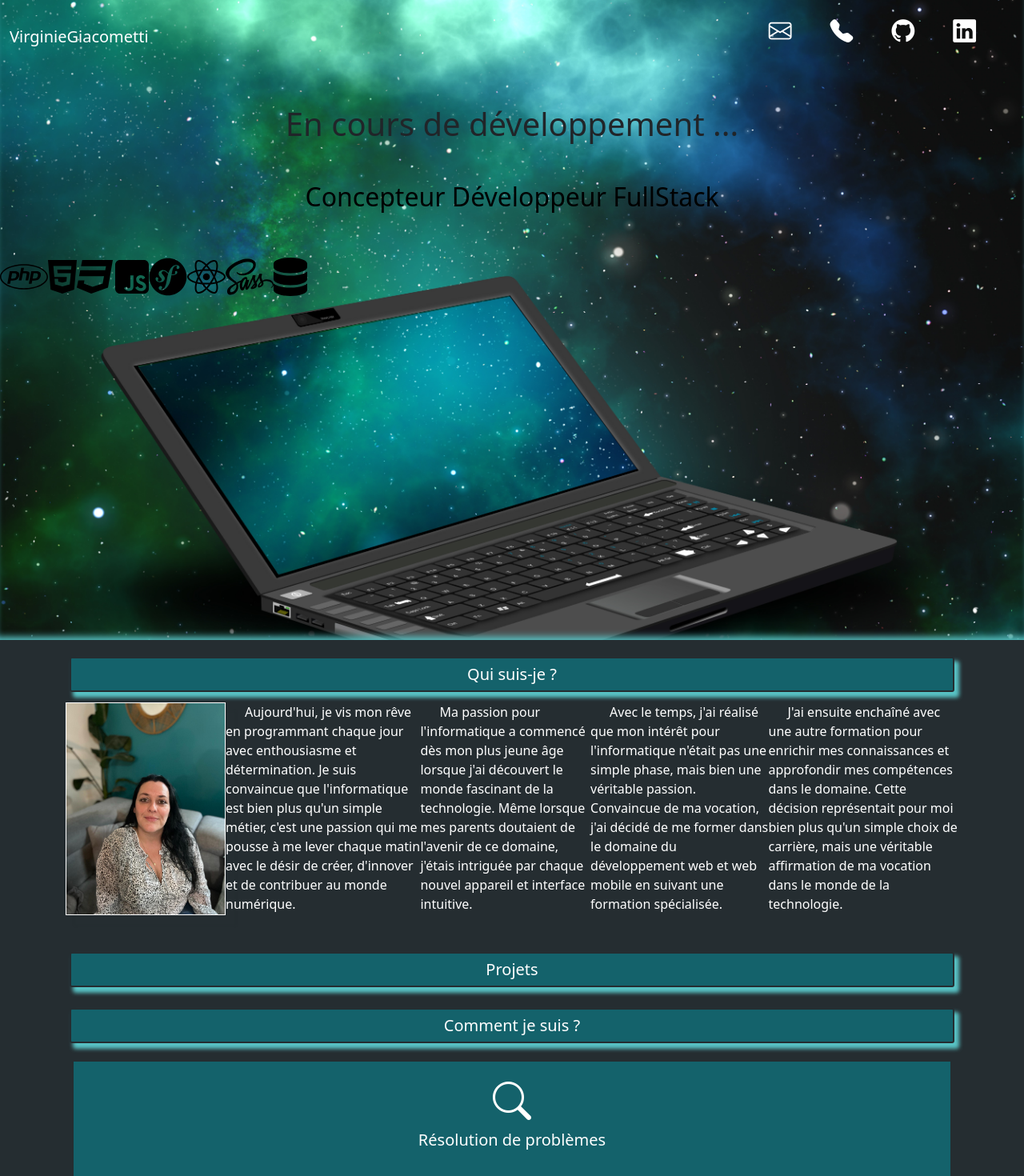
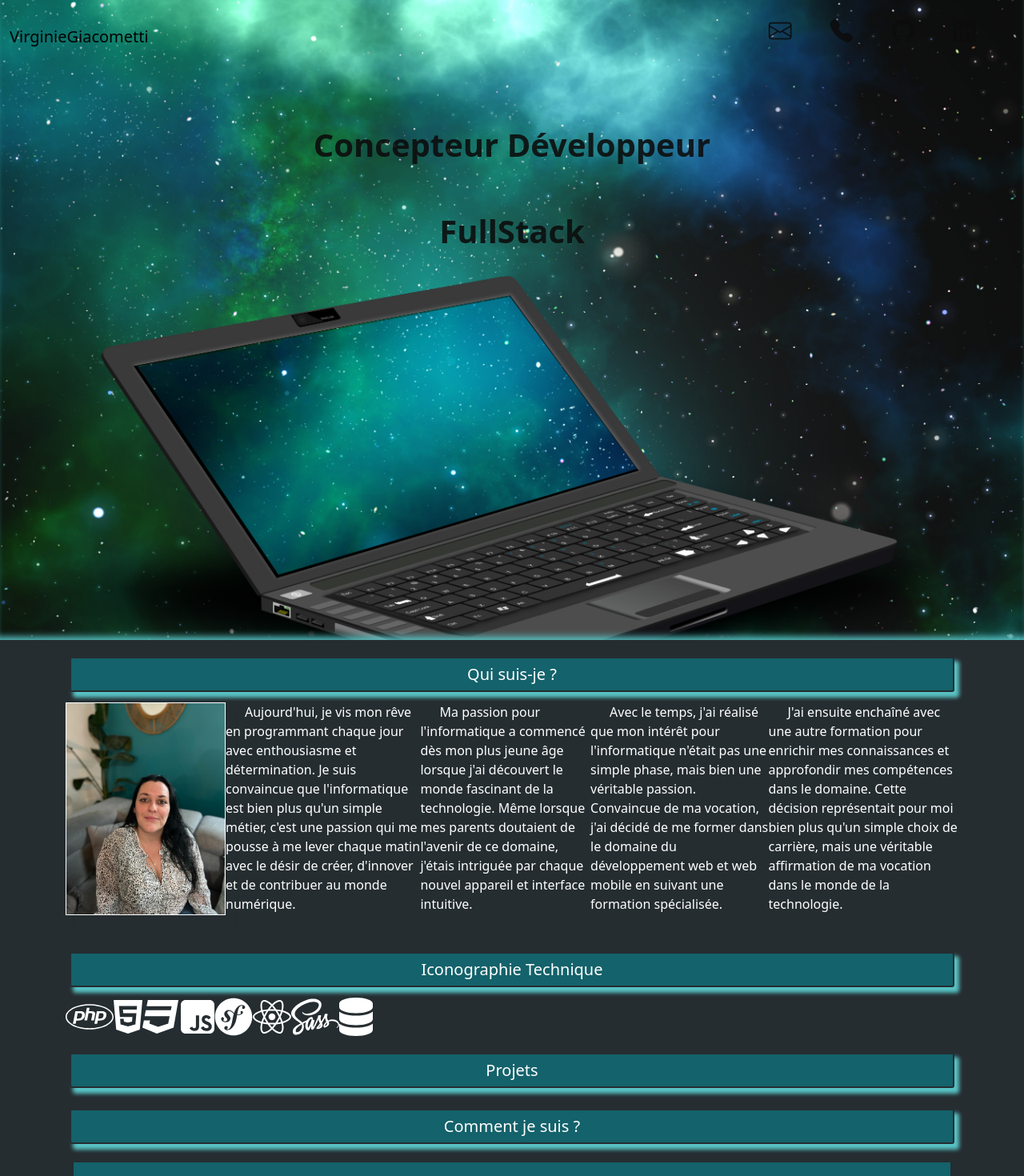
Before and after one commit to lana-12/portFolioReactTS, a React (Create React App) app: page / in a window 1280 px wide. Shown: the top 1470 px of the page at 80% size. Built offline with nearby package versions, Linux system fonts and the light colour scheme.

Commit message:
Change and add style

```diff
--- a/src/components/Home.tsx
+++ b/src/components/Home.tsx
@@ -6,21 +6,25 @@ import Training from './Training';
 import CustomOffcanvas from './utils/CustomOffcanvas';
 import Button from 'react-bootstrap/Button';
 import SoftSkills from './SoftSkills';
+import Stack from './Stack';
 
 const Home = () => {
   const [showAbout, setShowAbout] = useState(false);
   const [showTraining, setShowTraining] = useState(false);
   const [showSoftSkills, setShowSoftSkills] = useState(false);
+  const [showStack, setShowStack] = useState(false);
 
   const handleCloseAbout = () => setShowAbout(false);
   const handleCloseTraining = () => setShowTraining(false);
   const handleCloseSoftSkills = () => setShowSoftSkills(false);
+  const handleCloseStack = () => setShowStack(false);
 
 
 
   return (
     <>
     <section className='boxBtn container'>
+
       <section className=' my-3' >
         <div className="d-grid gap-2">
           <Button
@@ -34,6 +38,23 @@ const Home = () => {
             content={<About />}
             show={showAbout}
             handleClose={handleCloseAbout}
+          />
+        </div>
+      </section>
+
+      <section className=' my-3' >
+        <div className="d-grid gap-2">
+          <Button
+          className='btnCustomLink'
+            // variant="secondary"
+            size="lg"
+            onClick={() => setShowStack(true)}>Iconographie Technique
+          </Button>
+          <CustomOffcanvas
+            title="Iconographies Technique"
+            content={<Stack/>}
+            show={showStack}
+            handleClose={handleCloseStack}
           />
         </div>
       </section>
--- /dev/null
+++ b/src/components/Presentation.jsx
@@ -0,0 +1,19 @@
+import React from "react";
+
+const Presentation = () => {
+    return (
+        <>
+        <div className="row mb-5">
+            <div className="col d-flex justify-content-center ">
+                <div className="textPresentation ">
+                    <h2>Concepteur Développeur </h2>
+                    <h3>FullStack</h3>
+                </div>
+            </div>
+        </div>
+
+        </>
+    );
+}
+
+export default Presentation;
--- a/src/components/templates/Presentation.jsx
+++ b/src/components/Stack.jsx
@@ -1,27 +1,15 @@
 import React from "react";
-import { Link } from "react-router-dom";
 import { FontAwesomeIcon } from '@fortawesome/react-fontawesome';
 import { faPhp, faSymfony, faHtml5, faReact, faCss3, faSquareJs, faSass } from '@fortawesome/free-brands-svg-icons';
 import { faDatabase } from "@fortawesome/free-solid-svg-icons";
 
+function Stack() {
 
 
-
-const Presentation = () => {
     return (
-        <>
-        <div className="row mb-5">
-            <div className="col d-flex justify-content-center ">
-                <div className="text-center">
-                    <Link className="link-header " id="#{props}" to="/" title="Accueil" style={{ color: 'black' }}>
-                        <h2>Concepteur Développeur FullStack</h2>
-                    </Link>
-                </div>
-            </div>
-        </div>
         <div className="row">
             <div className="col ">
-                <div className="presentationIcon" >
+                <div className=" " >
                     <FontAwesomeIcon icon={faPhp} size="3x" />
                     <FontAwesomeIcon icon={faHtml5} size="3x" />
                     <FontAwesomeIcon icon={faCss3} size="3x" />
@@ -37,8 +25,7 @@ const Presentation = () => {
             </div>
         </div>
 
-        </>
     );
 }
 
-export default Presentation;
+export default Stack;
--- a/src/components/templates/Header.tsx
+++ b/src/components/templates/Header.tsx
@@ -1,23 +1,20 @@
 import React from "react";
 
 import NavBarContact from "./NavBarContact";
-import Presentation from "./Presentation";
+import Presentation from "../Presentation";
 
 function Header() {
 
   return (
     <header className="app-header">
-      <div className="">
+      <div className="navBarContact">
         <NavBarContact/>
       </div>
-      <section className='text-center my-5 ' >
+      {/* <section className='text-center my-5 ' >
         <h1>En cours de développement ...</h1>
-      </section>
-      <div className="my-5">
+      </section> */}
+      <div className="my-5 presentation">
         <Presentation/>
-      </div>
-      <div className="">
-        {/* <NavBarLayout/> */}
       </div>
     </header>
 
--- a/src/components/templates/NavBarContact.jsx
+++ b/src/components/templates/NavBarContact.jsx
@@ -4,7 +4,7 @@ import { Link } from "react-router-dom";
 function NavBarContact() {
 
     return (
-            <nav className="navbar navbar-expand-md navbar-dark ">
+            <nav className="navbar navbar-expand-md navbar-light ">
                 <div className="container-fluid">
                     <h1>
                         <Link className="navbar-brand mt-2 " to="/" title="Accueil">
@@ -20,6 +20,7 @@ function NavBarContact() {
                         aria-controls="navbarSupportedContent"
                         aria-expanded="false"
                         aria-label="Toggle navigation"
+
                     >
                         <span className="navbar-toggler-icon"></span>
                     </button>
@@ -29,25 +30,25 @@ function NavBarContact() {
                         <ul className="navbar-nav ms-auto mb-2 mb-lg-0 text-center ">
 
                             <li className="nav-item mb-3 me-md-5 ">
-                                <Link className="link-header " to="mailto:giacomettivirginie@gmail.com" title="Cliquer contacter moi" style={{ color: 'white' }}>
+                                <Link className="link-header " to="mailto:giacomettivirginie@gmail.com" title="Cliquer contacter moi" >
                                     <i className=" iconEmail bi bi-envelope"></i>
                                 </Link>
                             </li>
 
                             <li className="nav-item mb-3 me-md-5">
-                                <Link className="link-header " to="tel:0618568698" title="Cliquer contacter moi" style={{ color: 'white' }}>
+                                <Link className="link-header " to="tel:0618568698" title="Cliquer contacter moi" >
                                     <i className="iconTel bi bi-telephone-fill"></i>
                                 </Link>
                             </li>
 
                             <li className="nav-item mb-3 me-md-5">
-                                <Link className="link-header " target="_blank" to="https://github.com/lana-12" title="GitHub" style={{ color: 'white' }}>
+                                <Link className="link-header " target="_blank" to="https://github.com/lana-12" title="GitHub" style={{ color: 'black' }}>
                                     <i className="iconGitHub bi bi-github"></i>
                                 </Link>
                             </li>
 
                             <li className="nav-item  me-md-5">
-                                <Link className="link-header" target="_blank" to="https://www.linkedin.com/in/virginie-giacometti-a88a01220/" title="Linkedin" style={{ color: 'white' }}>
+                                <Link className="link-header" target="_blank" to="https://www.linkedin.com/in/virginie-giacometti-a88a01220/" title="Linkedin" >
                                     <i className="iconLinkedin bi bi-linkedin"></i>
                                 </Link>
                             </li>
--- a/src/scss/components/_contactFooter.scss
+++ b/src/scss/components/_contactFooter.scss
@@ -1,6 +1,7 @@
 .contactFooter {
     margin: 20px;
     border: red 1px solid;
+    color: $white;
     // display: flex;
     .app-footer{
         display: flex;
--- a/src/scss/components/_header.scss
+++ b/src/scss/components/_header.scss
@@ -7,4 +7,20 @@
     // background-position: 25% 75% ;
     background-repeat: no-repeat;
     box-shadow: inset 0 -9px 8px -5px $color3;
+
+    .presentation{
+        .textPresentation{
+            text-align: center;
+            color: $black;
+
+            h2, h3 {
+                line-height: 2.5em;
+                font-size: 2.5em;
+                font-weight: 600;
+            }
+        }
+    }
+    .stack {
+        color: $black;
+    }
 }
--- a/src/scss/general/_icon.scss
+++ b/src/scss/general/_icon.scss
@@ -1,7 +1,4 @@
-.presentationIcon {
-    color: black;
-}
-
 .iconEmail, .iconTel, .iconGitHub, .iconLinkedin {
     font-size: 1.8em;
+    color: $black;
 }
--- a/src/scss/index.scss
+++ b/src/scss/index.scss
@@ -22,5 +22,6 @@
 @import "./components/project";
 @import "./components/offcanvas";
 @import "./components/contactFooter";
+@import "./components/navBarContact";
 
 //Layout => différente page
```
Also changed, not shown: src/components/templates/NavBarLayout.jsx (deleted, +0 -22 lines), src/scss/components/_navBarContact.scss (added, +7 -0 lines).
